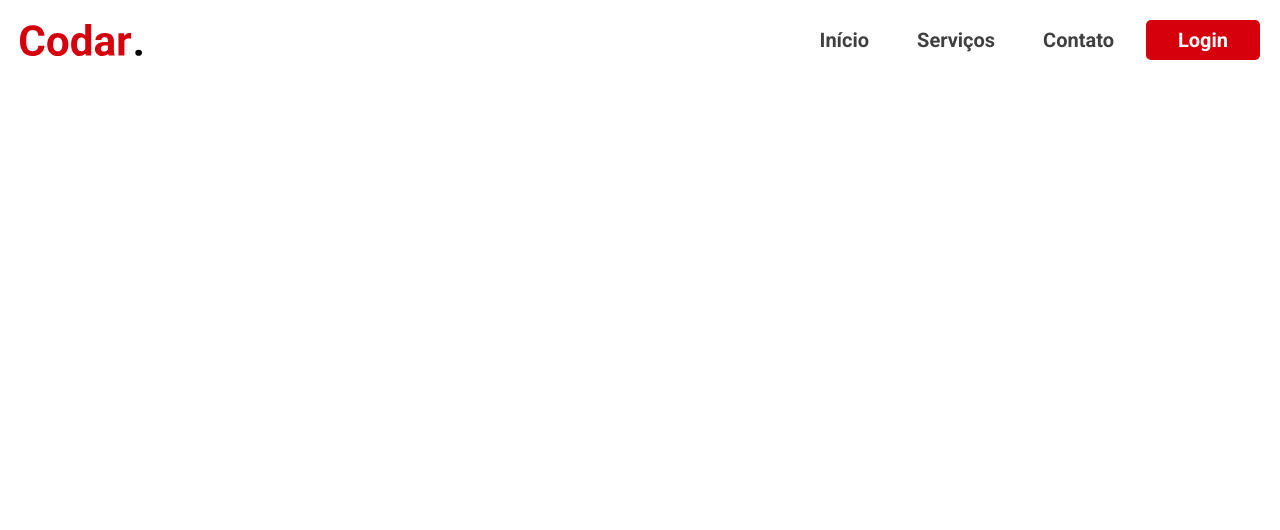
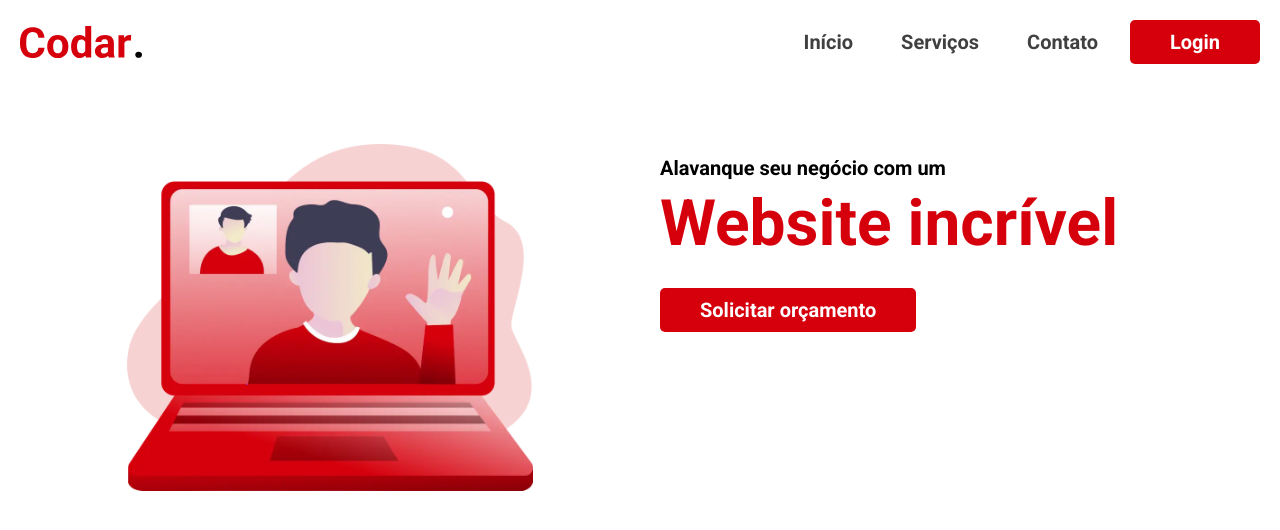
Before and after one commit to iagomachadoo/codar, a plain HTML site: page index.html in a window 1280 px wide. Drawn offline with Linux system fonts and the light colour scheme.

Commit message:
Adicionando introdução do site já responsvia.

```diff
--- a/css/global/header.css
+++ b/css/global/header.css
@@ -3,7 +3,7 @@
     justify-content: space-between;
     align-items: center;
     padding: 20px;
-    margin-bottom: 40px;
+    margin-bottom: 60px;
 }
 
 .menu-lista{
@@ -14,6 +14,11 @@
 
 a{
     padding: 8px 16px;
+    transition: .2s;
+}
+
+a:hover{
+    color: var(--cprincipal);
 }
 
 @media(max-width: 800px){
@@ -21,6 +26,7 @@ a{
         flex-direction: column;
         gap: 32px;
         padding-top: 40px;
+        margin-bottom: 20px;
     }
 
     .menu-lista li:last-child{
--- /dev/null
+++ b/css/global/intro.css
@@ -0,0 +1,32 @@
+.main-header{
+    padding-left: 40px;
+    padding-right: 40px;
+}
+
+.into{
+    display: grid;
+    grid-template-columns: 1fr 1fr;
+    gap: 40px;
+}
+
+.img-intro img{
+    width: 70%;
+    margin: auto;
+}
+
+.conteudo-intro .subtitulo{
+    display: block;
+    padding-top: 12px;
+    margin-bottom: 12px;
+}
+
+.conteudo-intro .titulo{
+    margin-bottom: 32px;
+}
+
+@media(max-width: 800px){
+    .into{
+        grid-template-columns: 1fr;
+        text-align: center;
+    }
+}
--- a/css/style.css
+++ b/css/style.css
@@ -3,3 +3,4 @@
 @import "./utilitario/cor.css";
 @import "./utilitario/utilitarios.css";
 @import "./global/header.css";
+@import "./global/intro.css";
--- a/css/utilitario/font.css
+++ b/css/utilitario/font.css
@@ -3,7 +3,7 @@
 }
 
 .font-l{
-    font: 700 4rem/1 var(--font-padrao);
+    font: 700 clamp(2rem, 5vw, 4rem)/1 var(--font-padrao);
 }
 
 .font-m{
--- a/css/utilitario/utilitarios.css
+++ b/css/utilitario/utilitarios.css
@@ -1,8 +1,13 @@
 .btn{
     background-color: var(--cprincipal);
     color: var(--branco);
-    padding: 8px 32px;
+    padding: .5em 2em;
     border-radius: 5px;
     display: inline-block;
     font: 700 clamp(1rem, 2.5vw, 1.25rem)/1.2 var(--font-padrao);
+    transition: .2s;
 }
+
+.btn:hover{
+    color: var(--cor1);
+}
--- a/index.html
+++ b/index.html
@@ -28,15 +28,30 @@
             </ul>
         </nav>
     </header>
+
+    <main class="main-header">
+        <div class="into">
+            <picture class="img-intro">
+                <source media="(max-width: 470px)" srcset="./assets/img-otimi/video_call-450-385.webp"" type="image/webp">
+
+                <source media="(max-width: 620px)" srcset="./assets/img-otimi/video_call-600-513.webp"" type="image/webp">
+
+                <img src="./assets/img-otimi/video_call-900-770.webp" alt="" width="900" height="770">
+            </picture>
+
+            <div class="conteudo-intro">
+                <span class="subtitulo font-m">Alavanque seu negócio com um</span>
+
+                <h1 class="titulo font-l c-principal">Website incrível</h1>
+
+                <a href="#" class="btn">Solicitar orçamento</a>
+            </div>
+        </div>
+    </main>
 </body>
 </html>
 
-<!-- Codar.
-Início Serviços Contato Login
-Alavanque seu negócio com um
-Website incrível
-Solicitar orçamento
-Domínio personalizado
+<!-- Domínio personalizado
 Hospedagem
 Site responsivo
 Redes sociais
```
